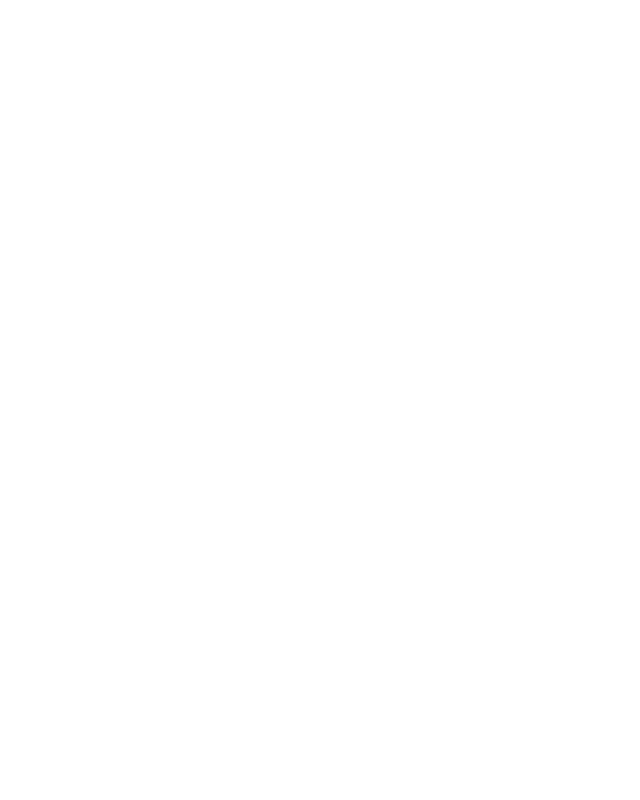
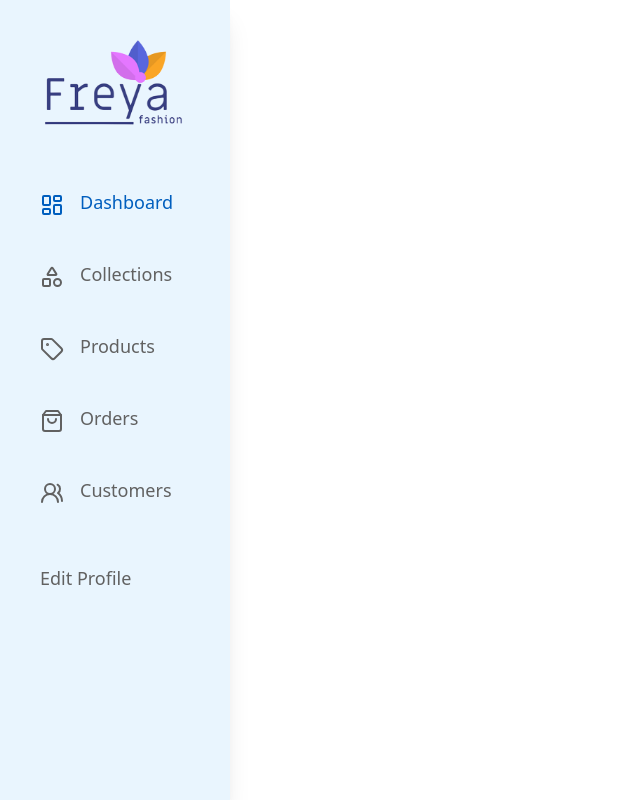
Before and after one commit to ASWIN-PALAYAD/freya_fashion_admin, a Next.js app: page / in a window 1280 px wide. Shown: the whole page, without its empty margins (0-640 px from the left). Built offline with nearby package versions, Linux system fonts and the light colour scheme.

Commit message:
left side bar and top bar created

```diff
--- a/app/(dashboard)/layout.tsx
+++ b/app/(dashboard)/layout.tsx
@@ -8,6 +8,8 @@
   UserButton,
 } from "@clerk/nextjs";
 import "../globals.css";
+import LeftSideBar from "@/components/layout/LeftSideBar";
+import TopBar from "@/components/layout/TopBar";
 
 const inter = Inter({ subsets: ["latin"] });
 
@@ -34,7 +36,11 @@
             </SignedIn>
           </header> */}
           <main>
-            {children}
+            <div className="flex max-lg:flex-col text-grey-1 ">
+              <LeftSideBar/>
+              <TopBar/>
+              <div className="flex-1">{children}</div>
+            </div>
           </main>
         </body>
       </html>
--- /dev/null
+++ b/components/layout/LeftSideBar.tsx
@@ -0,0 +1,34 @@
+"use client"
+
+import { UserButton } from '@clerk/nextjs'
+import Image from 'next/image'
+import Link from 'next/link'
+import { usePathname } from 'next/navigation'
+
+
+import { navLinks } from '@/lib/constants'
+
+
+function LeftSideBar() {
+
+    const pathName = usePathname();
+
+  return (
+    <div className='h-screen left-0 top-0 p-10 sticky flex flex-col gap-16 bg-blue-2 shadow-xl max-lg:hidden' >
+        <Image src={'/freya_logo.png'} alt='logo' width={150} height={70} />
+        <div className='flex flex-col gap-12' >
+            {navLinks.map((link)=> (
+                <Link href={link.url} key={link.label} className={`flex gap-4 text-body-medium ${pathName === link.url ? "text-blue-1" : 'text-grey-1'}`}>
+                    {link.icon} <p>{link.label}</p>
+                </Link>
+            ))}
+        </div>
+        <div className='flex gap-4 text-body-medium items-center'>
+            <UserButton/>
+            <p>Edit Profile</p>
+        </div>
+    </div>
+  )
+}
+
+export default LeftSideBar
--- /dev/null
+++ b/components/layout/TopBar.tsx
@@ -0,0 +1,64 @@
+"use client";
+
+import { useState } from "react";
+import { UserButton } from "@clerk/nextjs";
+import Image from "next/image";
+import Link from "next/link";
+import { usePathname } from "next/navigation";
+import { Menu, X } from "lucide-react";
+
+
+import { navLinks } from "@/lib/constants";
+
+
+function TopBar() {
+  const [dropDownMenu, setDropDownMenu] = useState(false);
+  const pathName = usePathname();
+
+  return (
+    <div className="sticky top-0 z-20 w-full flex justify-between items-center px-8 py-4 bg-blue-2 shadow-xl lg:hidden">
+      <Image src={"/freya_logo.png"} alt="logo" width={150} height={70} />
+      <div className="flex gap-8 max-md:hidden">
+        {navLinks.map((link) => (
+          <Link
+            href={link.url}
+            key={link.label}
+            className={`flex gap-4 text-body-medium ${pathName === link.url ? "text-blue-1" : 'text-grey-1'} `}
+          >
+            <p>{link.label}</p>
+          </Link>
+        ))}
+      </div>
+      <div className="relative flex gap-4  items-center">
+        {dropDownMenu ? (
+          <X
+            className="cursor-pointer md:hidden"
+            onClick={() => setDropDownMenu(false)}
+          />
+        ) : (
+          <Menu
+            className="cursor-pointer md:hidden"
+            onClick={() => setDropDownMenu(!dropDownMenu)}
+          />
+        )}
+
+        {dropDownMenu && (
+          <div className="absolute top-10 right-6 flex flex-col gap-8 p-5 bg-white shadow-xl rounded-lg  md:hidden lg:hidden">
+            {navLinks.map((link) => (
+              <Link
+                href={link.url}
+                key={link.label}
+                className=" flex gap-4 text-body-medium "
+              >
+                {link.icon} <p>{link.label}</p>
+              </Link>
+            ))}
+          </div>
+        )}
+        <UserButton />
+      </div>
+    </div>
+  );
+}
+
+export default TopBar;
--- /dev/null
+++ b/lib/constants.tsx
@@ -0,0 +1,35 @@
+import {
+    LayoutDashboard,
+    Shapes,
+    ShoppingBag,
+    Tag,
+    UsersRound,
+  } from "lucide-react";
+
+  export const navLinks = [
+    {
+      url: "/",
+      icon: <LayoutDashboard />,
+      label: "Dashboard",
+    },
+    {
+      url: "/collections",
+      icon: <Shapes />,
+      label: "Collections",
+    },
+    {
+      url: "/products",
+      icon: <Tag />,
+      label: "Products",
+    },
+    {
+      url: "/orders",
+      icon: <ShoppingBag />,
+      label: "Orders",
+    },
+    {
+      url: "/customers",
+      icon: <UsersRound />,
+      label: "Customers",
+    },
+  ];
--- a/package.json
+++ b/package.json
@@ -10,6 +10,7 @@
   },
   "dependencies": {
     "@clerk/nextjs": "^5.1.4",
+    "lucide-react": "^0.394.0",
     "next": "14.2.4",
     "react": "^18",
     "react-dom": "^18"
```
Also changed, not shown: public/freya_logo.png, 1 other file (tests, documents, lock files or other folders).
